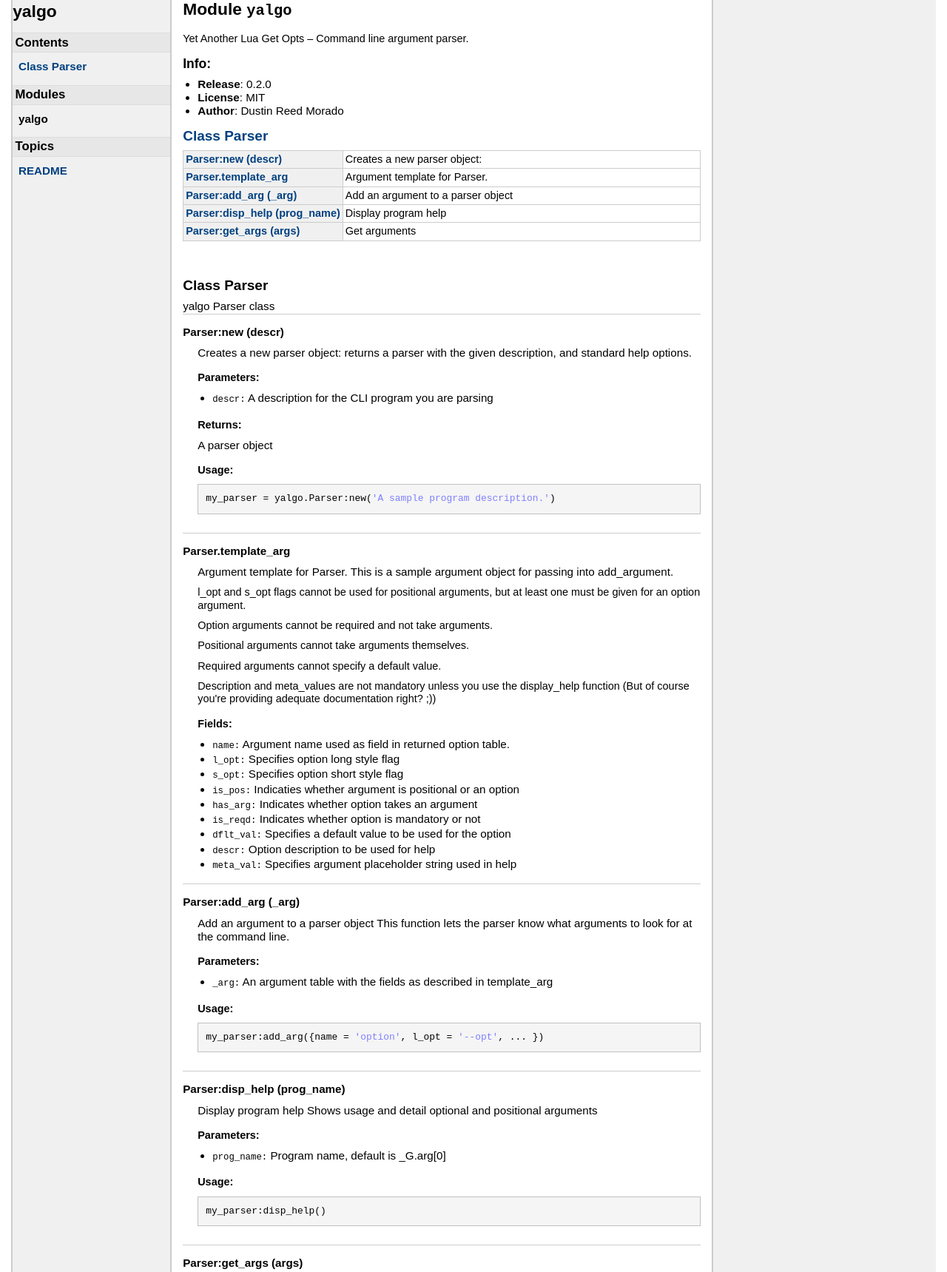
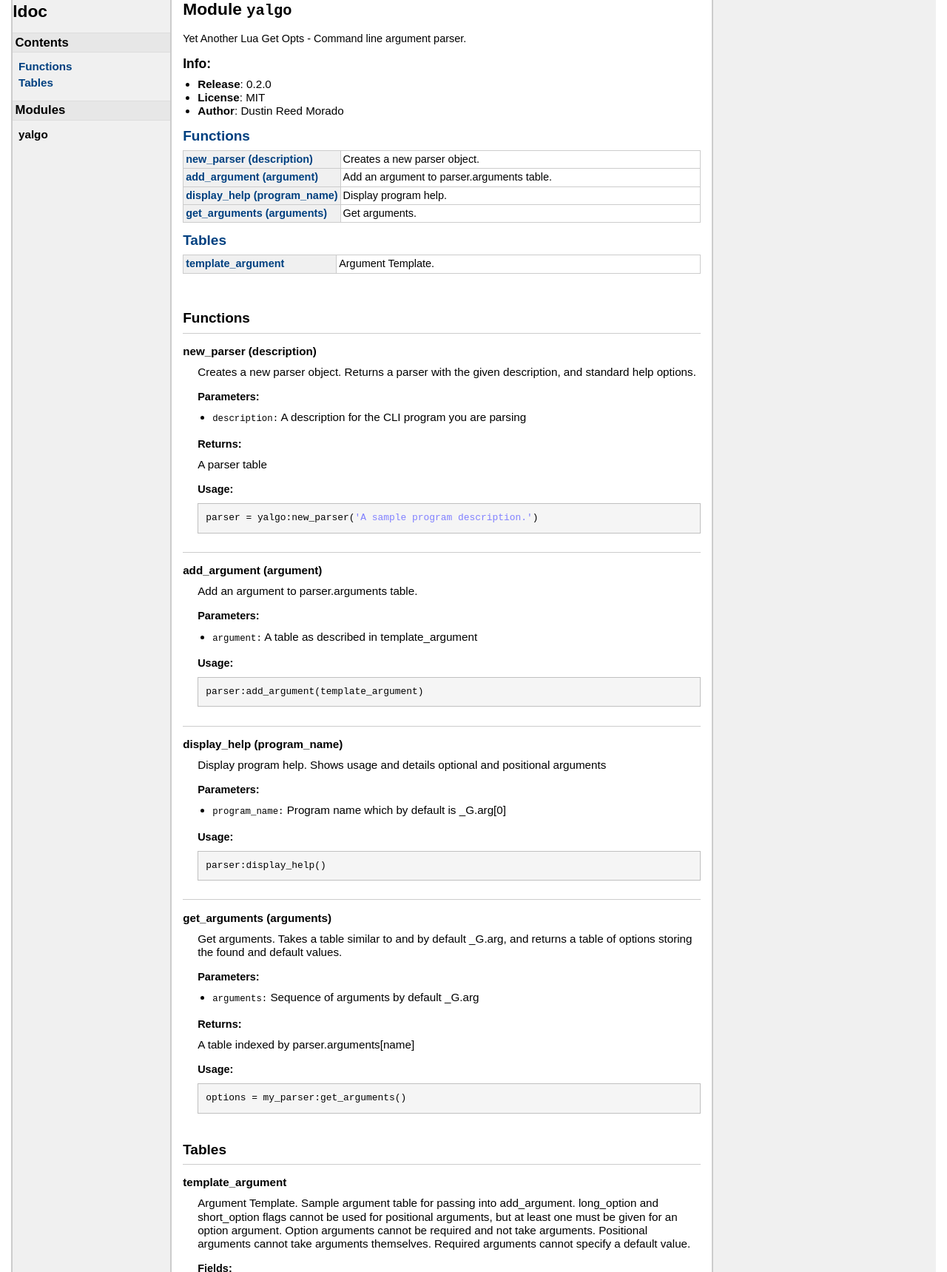
Before and after one commit to DustinMorado/yalgo, a plain HTML site: page doc/index.html in a window 1280 px wide. Shown: the part 13-1732 px from the top of the page at 74% size. Drawn offline with Linux system fonts and the light colour scheme.

Commit message:
Complete overhaul

```diff
--- a/doc/index.html
+++ b/doc/index.html
@@ -3,7 +3,7 @@
 <html>
 <meta http-equiv="Content-Type" content="text/html; charset=UTF-8"/>
 <head>
-    <title>yalgo - Documentation</title>
+    <title>Reference</title>
     <link rel="stylesheet" href="ldoc.css" type="text/css" />
 </head>
 <body>
@@ -24,12 +24,13 @@
 
 <div id="navigation">
 <br/>
-<h1>yalgo</h1>
+<h1>ldoc</h1>
 
 
 <h2>Contents</h2>
 <ul>
-<li><a href="#Class_Parser">Class Parser </a></li>
+<li><a href="#Functions">Functions</a></li>
+<li><a href="#Tables">Tables</a></li>
 </ul>
 
 
@@ -37,19 +38,14 @@
 <ul class="$(kind=='Topics' and '' or 'nowrap'">
   <li><strong>yalgo</strong></li>
 </ul>
-<h2>Topics</h2>
-<ul class="$(kind=='Topics' and '' or 'nowrap'">
-  <li><a href="topics/README.md.html">README</a></li>
-</ul>
 
 </div>
 
 <div id="content">
 
 <h1>Module <code>yalgo</code></h1>
-<p>Yet Another Lua Get Opts &ndash; Command line argument parser.</p>
-<p>
-</p>
+<p>Yet Another Lua Get Opts - Command line argument parser.</p>
+<p></p>
     <h3>Info:</h3>
     <ul>
         <li><strong>Release</strong>: 0.2.0</li>
@@ -58,27 +54,30 @@
     </ul>
 
 
-<h2><a href="#Class_Parser">Class Parser </a></h2>
+<h2><a href="#Functions">Functions</a></h2>
 <table class="function_list">
 	<tr>
-	<td class="name" nowrap><a href="#Parser:new">Parser:new (descr)</a></td>
-	<td class="summary">Creates a new parser object:</td>
+	<td class="name" nowrap><a href="#new_parser">new_parser (description)</a></td>
+	<td class="summary">Creates a new parser object.</td>
 	</tr>
 	<tr>
-	<td class="name" nowrap><a href="#Parser.template_arg">Parser.template_arg</a></td>
-	<td class="summary">Argument template for Parser.</td>
+	<td class="name" nowrap><a href="#add_argument">add_argument (argument)</a></td>
+	<td class="summary">Add an argument to parser.arguments table.</td>
 	</tr>
 	<tr>
-	<td class="name" nowrap><a href="#Parser:add_arg">Parser:add_arg (_arg)</a></td>
-	<td class="summary">Add an argument to a parser object</td>
+	<td class="name" nowrap><a href="#display_help">display_help (program_name)</a></td>
+	<td class="summary">Display program help.</td>
 	</tr>
 	<tr>
-	<td class="name" nowrap><a href="#Parser:disp_help">Parser:disp_help (prog_name)</a></td>
-	<td class="summary">Display program help</td>
+	<td class="name" nowrap><a href="#get_arguments">get_arguments (arguments)</a></td>
+	<td class="summary">Get arguments.</td>
 	</tr>
+</table>
+<h2><a href="#Tables">Tables</a></h2>
+<table class="function_list">
 	<tr>
-	<td class="name" nowrap><a href="#Parser:get_args">Parser:get_args (args)</a></td>
-	<td class="summary">Get arguments</td>
+	<td class="name" nowrap><a href="#template_argument">template_argument</a></td>
+	<td class="summary">Argument Template.</td>
 	</tr>
 </table>
 
@@ -86,23 +85,21 @@
 <br/>
 
 
-    <h2 class="section-header has-description"><a name="Class_Parser"></a>Class Parser </h2>
+    <h2 class="section-header "><a name="Functions"></a>Functions</h2>
 
-          <div class="section-description">
-          yalgo Parser class
-          </div>
     <dl class="function">
     <dt>
-    <a name = "Parser:new"></a>
-    <strong>Parser:new (descr)</strong>
+    <a name = "new_parser"></a>
+    <strong>new_parser (description)</strong>
     </dt>
     <dd>
-    Creates a new parser object:  returns a parser with the given description, and standard help options.
+    Creates a new parser object.
+ Returns a parser with the given description, and standard help options.
 
 
     <h3>Parameters:</h3>
     <ul>
-        <li><span class="parameter">descr</span>
+        <li><span class="parameter">description</span>
          A description for the CLI program you are parsing
         </li>
     </ul>
@@ -110,87 +107,29 @@
     <h3>Returns:</h3>
     <ol>
 
-        A parser object
+        A parser table
     </ol>
 
 
 
     <h3>Usage:</h3>
     <ul>
-        <pre class="example">my_parser = yalgo.Parser:new(<span class="string">'A sample program description.'</span>)</pre>
+        <pre class="example">parser = yalgo:new_parser(<span class="string">'A sample program description.'</span>)</pre>
     </ul>
 
 </dd>
     <dt>
-    <a name = "Parser.template_arg"></a>
-    <strong>Parser.template_arg</strong>
+    <a name = "add_argument"></a>
+    <strong>add_argument (argument)</strong>
     </dt>
     <dd>
-    Argument template for Parser.
- This is a sample argument object for passing into add_argument.</p>
-
-<p> l_opt and s_opt flags cannot be used for positional arguments, but at least
- one must be given for an option argument.</p>
-
-<p> Option arguments cannot be required and not take arguments.</p>
-
-<p> Positional arguments cannot take arguments themselves.</p>
-
-<p> Required arguments cannot specify a default value.</p>
-
-<p> Description and meta_values are not mandatory unless you use the display_help
- function (But of course you're providing adequate documentation right? ;))
-
-
-    <h3>Fields:</h3>
-    <ul>
-        <li><span class="parameter">name</span>
-        Argument name used as field in returned option table.
-        </li>
-        <li><span class="parameter">l_opt</span>
-        Specifies option long style flag
-        </li>
-        <li><span class="parameter">s_opt</span>
-        Specifies option short style flag
-        </li>
-        <li><span class="parameter">is_pos</span>
-        Indicaties whether argument is positional or an option
-        </li>
-        <li><span class="parameter">has_arg</span>
-        Indicates whether option takes an argument
-        </li>
-        <li><span class="parameter">is_reqd</span>
-        Indicates whether option is mandatory or not
-        </li>
-        <li><span class="parameter">dflt_val</span>
-        Specifies a default value to be used for the option
-        </li>
-        <li><span class="parameter">descr</span>
-        Option description to be used for help
-        </li>
-        <li><span class="parameter">meta_val</span>
-        Specifies argument placeholder string used in help
-        </li>
-    </ul>
-
-
-
-
-
-</dd>
-    <dt>
-    <a name = "Parser:add_arg"></a>
-    <strong>Parser:add_arg (_arg)</strong>
-    </dt>
-    <dd>
-    Add an argument to a parser object  This function lets the parser know what arguments to look for at the command
- line.
+    Add an argument to parser.arguments table.
 
 
     <h3>Parameters:</h3>
     <ul>
-        <li><span class="parameter">_arg</span>
-         An argument table with the fields as described in template_arg
+        <li><span class="parameter">argument</span>
+         A table as described in template_argument
         </li>
     </ul>
 
@@ -199,22 +138,23 @@
 
     <h3>Usage:</h3>
     <ul>
-        <pre class="example">my_parser:add_arg({name = <span class="string">'option'</span>, l_opt = <span class="string">'--opt'</span>, ... })</pre>
+        <pre class="example">parser:add_argument(template_argument)</pre>
     </ul>
 
 </dd>
     <dt>
-    <a name = "Parser:disp_help"></a>
-    <strong>Parser:disp_help (prog_name)</strong>
+    <a name = "display_help"></a>
+    <strong>display_help (program_name)</strong>
     </dt>
     <dd>
-    Display program help  Shows usage and detail optional and positional arguments
+    Display program help.
+ Shows usage and details optional and positional arguments
 
 
     <h3>Parameters:</h3>
     <ul>
-        <li><span class="parameter">prog_name</span>
-         Program name, default is _G.arg[0]
+        <li><span class="parameter">program_name</span>
+         Program name which by default is _G.arg[0]
         </li>
     </ul>
 
@@ -223,38 +163,93 @@
 
     <h3>Usage:</h3>
     <ul>
-        <pre class="example">my_parser:disp_help()</pre>
+        <pre class="example">parser:display_help()</pre>
     </ul>
 
 </dd>
     <dt>
-    <a name = "Parser:get_args"></a>
-    <strong>Parser:get_args (args)</strong>
+    <a name = "get_arguments"></a>
+    <strong>get_arguments (arguments)</strong>
     </dt>
     <dd>
-    Get arguments  takes an arg table and updates the parser arg table values returning a table
- indexed by argument name storing the found and default values.
+    Get arguments.
+ Takes a table similar to and by default _G.arg, and returns a table of
+ options storing the found and default values.
 
 
     <h3>Parameters:</h3>
     <ul>
-        <li><span class="parameter">args</span>
-         Sequence table of arguments, default is _G.arg
+        <li><span class="parameter">arguments</span>
+         Sequence of arguments by default _G.arg
         </li>
     </ul>
 
     <h3>Returns:</h3>
     <ol>
 
-        A table indexed by parser argument name with found and default values
+        A table indexed by parser.arguments[name]
     </ol>
 
 
 
     <h3>Usage:</h3>
     <ul>
-        <pre class="example">found_args = my_parser:get_args()</pre>
+        <pre class="example">options = my_parser:get_arguments()</pre>
     </ul>
+
+</dd>
+</dl>
+    <h2 class="section-header "><a name="Tables"></a>Tables</h2>
+
+    <dl class="function">
+    <dt>
+    <a name = "template_argument"></a>
+    <strong>template_argument</strong>
+    </dt>
+    <dd>
+    Argument Template.
+ Sample argument table for passing into add_argument.
+ long_option and short_option flags cannot be used for positional arguments,
+ but at least one must be given for an option argument.
+ Option arguments cannot be required and not take arguments.
+ Positional arguments cannot take arguments themselves.
+ Required arguments cannot specify a default value.
+
+
+    <h3>Fields:</h3>
+    <ul>
+        <li><span class="parameter">name</span>
+        Argument name used as key in returned option table.
+        </li>
+        <li><span class="parameter">long_option</span>
+        Specifies long option style flag
+        </li>
+        <li><span class="parameter">short_option</span>
+        Specifies short option style flag
+        </li>
+        <li><span class="parameter">is_positional</span>
+        Indicaties whether argument is positional
+        </li>
+        <li><span class="parameter">has_argument</span>
+        Indicates whether option takes an argument
+        </li>
+        <li><span class="parameter">is_required</span>
+        Indicates whether argument is mandatory or not
+        </li>
+        <li><span class="parameter">default_value</span>
+        Specifies a default value to be used for the argument
+        </li>
+        <li><span class="parameter">description</span>
+        Description to be used for display_help()
+        </li>
+        <li><span class="parameter">meta_value</span>
+        Argument placeholder string used in display_help()
+        </li>
+    </ul>
+
+
+
+
 
 </dd>
 </dl>
@@ -264,7 +259,7 @@
 </div> <!-- id="main" -->
 <div id="about">
 <i>generated by <a href="http://github.com/stevedonovan/LDoc">LDoc 1.4.3</a></i>
-<i style="float:right;">Last updated 2015-05-15 14:04:13 </i>
+<i style="float:right;">Last updated 2015-07-05 17:35:00 </i>
 </div> <!-- id="about" -->
 </div> <!-- id="container" -->
 </body>
```
Also changed, not shown: 4 other files.
